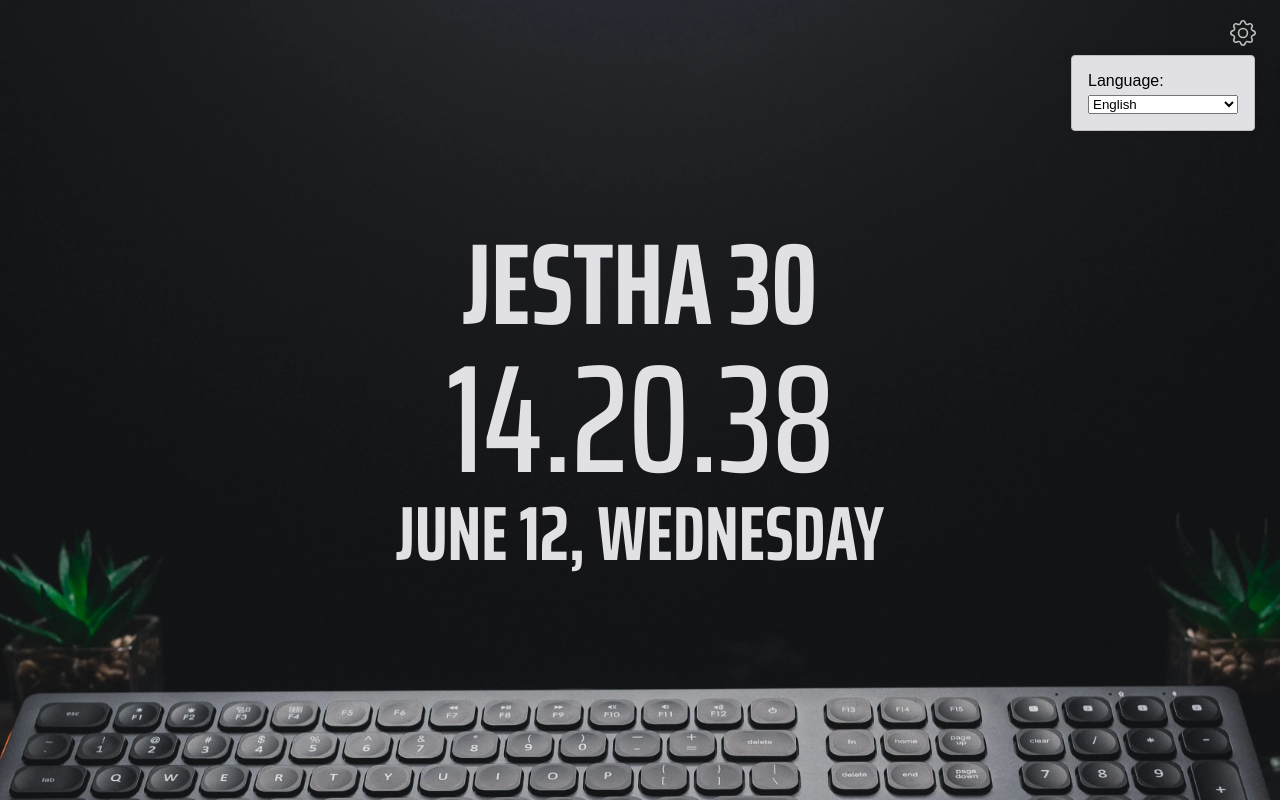
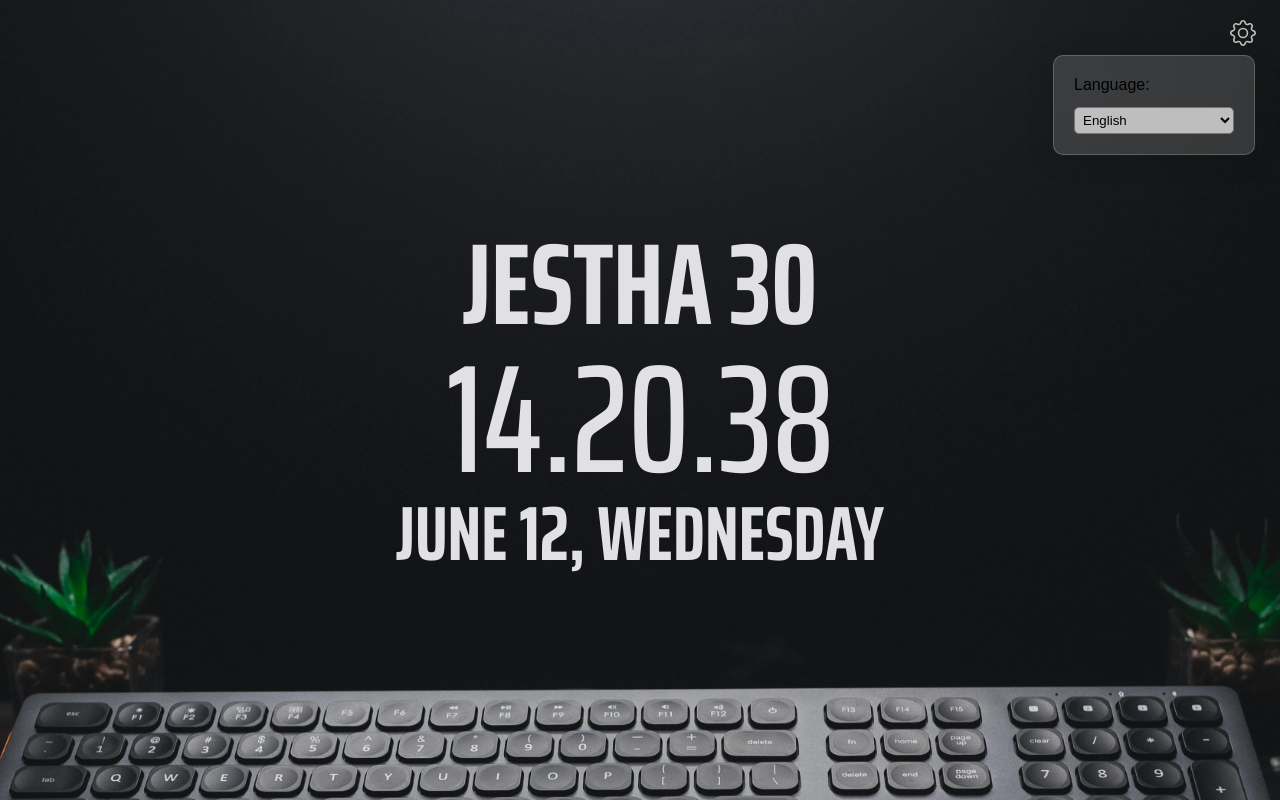
Before and after one commit to sarojbelbase/undistracted-me, a React (Create React App) app: page / in a window 1280 px wide. Both pictures are taken after a click on the element 1243 px from the left and 33 px from the top of the page. Built offline with nearby package versions, Linux system fonts and the light colour scheme.

Commit message:
style: make popup glassmorhic and flex based

```diff
--- a/src/App.css
+++ b/src/App.css
@@ -4,6 +4,7 @@
   --gradient: linear-gradient(#131416, #202125, #18191B, #121315, #1C1D21, #141517, #161719);
   --white: #e1e0e4;
   --gray: #bebebe;
+  --yellow: #ffc107;
 }
 
 html,
@@ -92,27 +93,38 @@ body {
   position: absolute;
   top: 55px;
   right: 25px;
-  width: 150px;
-  background: var(--white);
-  border: 1px solid var(--gray);
-  box-shadow: 0 0 10px rgba(0, 0, 0, 0.1);
-  padding: 16px;
+  width: 160px;
+  background: rgba(255, 255, 255, 0.15);
+  border: 1px solid rgba(255, 255, 255, 0.2);
+  box-shadow: 0 4px 30px rgba(0, 0, 0, 0.1);
+  backdrop-filter: blur(10px);
+  -webkit-backdrop-filter: blur(10px);
+  padding: 20px;
   display: none;
-  border-radius: 4px;
+  border-radius: 10px;
 }
 
 .settings-popup.visible {
-  display: block;
+  display: flex;
+  flex-direction: column;
+  gap: 13px;
+  justify-content: space-between;
 }
 
 .settings-popup select {
+  background-color: var(--gray);
+  border-radius: 5px;
+  padding: 4px;
   width: 100%;
 }
 
-.settings-popup .language-label {
-  font-size: medium;
+.settings-popup div {
+  display: flex;
+  flex-direction: column;
+  gap: 3.5px;
 }
 
-.settings-popup #language-select {
-  margin-top: 5px;
+.settings-popup div>label {
+  color: var(--gray);
+  font-size: 14px;
 }
```
